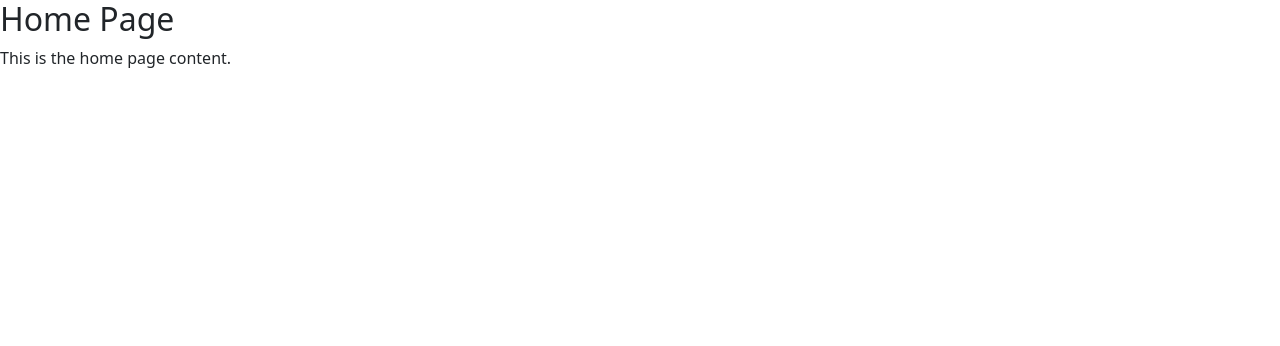
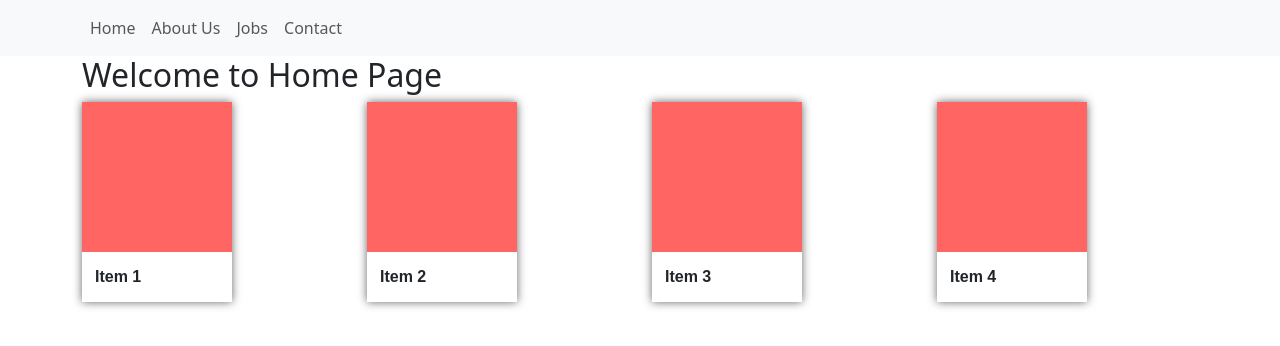
Before and after one commit to navneetjoshi223/web-design-miniprojects, a React (Create React App) app in the folder assignment 9/assignment9/: page /home in a window 1280 px wide. Shown: the top 346 px of the page. Built offline with nearby package versions, Linux system fonts and the light colour scheme.

Commit message:
Added common Navbar and cards content, used react.map()

```diff
--- a/assignment 9/assignment9/src/App/AboutUs/AboutUs.jsx
+++ b/assignment 9/assignment9/src/App/AboutUs/AboutUs.jsx
@@ -1,11 +1,14 @@
 // /src/components/About/About.js
 import React from 'react';
+import Navbar from '../Navbar/Navbar';
+import Card from '../Card/Card';
 
 const AboutUs = () => {
   return (
     <div>
+      <Navbar/>
       <h2>About Us</h2>
-      <p>This is the about us page content.</p>
+      <Card color="#32a852" text="About details" />
     </div>
   );
 };
--- /dev/null
+++ b/assignment 9/assignment9/src/App/Card/Card.jsx
@@ -0,0 +1,29 @@
+// Card.js
+import React from 'react';
+
+const Card = ({ color, text }) => {
+  const cardStyle = {
+    height: 200,
+    width: 150,
+    padding: 0,
+    backgroundColor: "#FFF",
+    WebkitFilter: "drop-shadow(0px 0px 5px #666)",
+    filter: "drop-shadow(0px 0px 5px #666)",
+  };
+
+  const labelStyle = {
+    fontFamily: "sans-serif",
+    fontWeight: "bold",
+    padding: 13,
+    margin: 0
+  };
+
+  return (
+    <div style={cardStyle}>
+      <div style={{ height: 150, backgroundColor: color }}></div>
+      <p style={labelStyle}>{text}</p>
+    </div>
+  );
+};
+
+export default Card;
--- a/assignment 9/assignment9/src/App/Contact/Contact.jsx
+++ b/assignment 9/assignment9/src/App/Contact/Contact.jsx
@@ -1,11 +1,14 @@
 // /src/components/Contact/Contact.js
 import React from 'react';
+import Navbar from '../Navbar/Navbar';
+import Card from '../Card/Card';
 
 const Contact = () => {
   return (
     <div>
+      <Navbar/>
       <h2>Contact</h2>
-      <p>This is the contact page content.</p>
+      <Card color="#ab32a8" text="Contact details" />
     </div>
   );
 };
--- a/assignment 9/assignment9/src/App/Home/Home.jsx
+++ b/assignment 9/assignment9/src/App/Home/Home.jsx
@@ -1,11 +1,23 @@
-
 import React from 'react';
+import Card from '../Card/Card';
+import Navbar from '../Navbar/Navbar';
 
 const Home = () => {
+  const items = ['Item 1', 'Item 2', 'Item 3', 'Item 4'];
+
   return (
     <div>
-      <h2>Home Page</h2>
-      <p>This is the home page content.</p>
+      <Navbar />
+      <div className="container">
+        <h2>Welcome to Home Page</h2>
+        <div className="row">
+          {items.map((item, index) => (
+            <div className="col-md-3 mb-3" key={index}>
+              <Card color="#FF6663" text={item} />
+            </div>
+          ))}
+        </div>
+      </div>
     </div>
   );
 };
--- a/assignment 9/assignment9/src/App/Jobs/Jobs.jsx
+++ b/assignment 9/assignment9/src/App/Jobs/Jobs.jsx
@@ -1,11 +1,14 @@
 // /src/components/Jobs/Jobs.js
 import React from 'react';
+import Card from '../Card/Card';
+import Navbar from '../Navbar/Navbar';
 
 const Jobs = () => {
   return (
     <div>
+      <Navbar/>
       <h2>Jobs</h2>
-      <p>This is the jobs page content.</p>
+      <Card color="#2f4abf" text="Jobs details" />
     </div>
   );
 };
--- a/assignment 9/assignment9/src/App/Login/Login.jsx
+++ b/assignment 9/assignment9/src/App/Login/Login.jsx
@@ -30,7 +30,7 @@ const Login = () => {
         };
 
         const response = await fetch('http://localhost:3000/api/user/findUserForLogin', apiOptions);
-        const data =  await response.json();
+        //const data =  await response.json();
 
         if(response.status === 200) {
           navigate('/home');
--- /dev/null
+++ b/assignment 9/assignment9/src/App/Navbar/Navbar.jsx
@@ -0,0 +1,33 @@
+import React from 'react';
+import { Link } from 'react-router-dom';
+
+const Navbar = () => {
+  return (
+    <nav className="navbar navbar-expand-lg navbar-light bg-light">
+      <div className="container">
+        {/* <button className="navbar-toggler" type="button" data-bs-toggle="collapse" data-bs-target="#navbarNav" aria-controls="navbarNav" aria-expanded="false" aria-label="Toggle navigation">
+          <span className="navbar-toggler-icon"></span>
+        </button> */}
+        <div className="collapse navbar-collapse" id="navbarNav">
+          <ul className="navbar-nav">
+            <li className="nav-item">
+              <Link className="nav-link" to="/home">Home</Link>
+            </li>
+            <li className="nav-item">
+              <Link className="nav-link" to="/about">About Us</Link>
+            </li>
+            <li className="nav-item">
+              <Link className="nav-link" to="/jobs">Jobs</Link>
+            </li>
+            <li className="nav-item">
+              <Link className="nav-link" to="/contact">Contact</Link>
+            </li>
+          </ul>
+        </div>
+      </div>
+    </nav>
+  );
+};
+
+
+export default Navbar;
```
